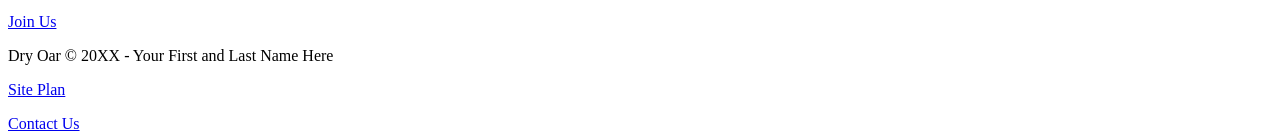
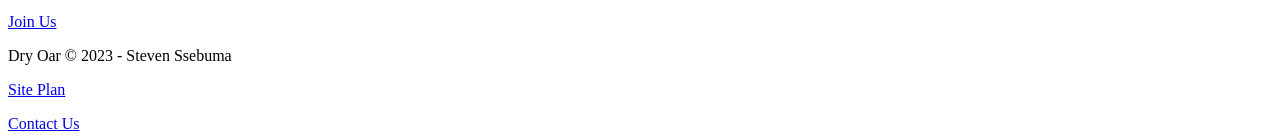
Before and after one commit to stevenssebuma/wwd130-04, a plain HTML site: page wwr/index.html in a window 1280 px wide. Shown: the part 3483-3620 px from the top of the page. Drawn offline with Linux system fonts and the light colour scheme.

```diff
--- a/wwr/index.html
+++ b/wwr/index.html
@@ -55,7 +55,7 @@
     </section>
 </main>
 <footer>
-    <p>Dry Oar &copy; 20XX - Your First and Last Name Here</p>
+    <p>Dry Oar &copy; 2023 - Steven Ssebuma</p>
     <p><a href="site-plan-rafting.html">Site Plan</a></p>
     <p><a href="contactus.html">Contact Us</a></p>
     <div class="social">
```
